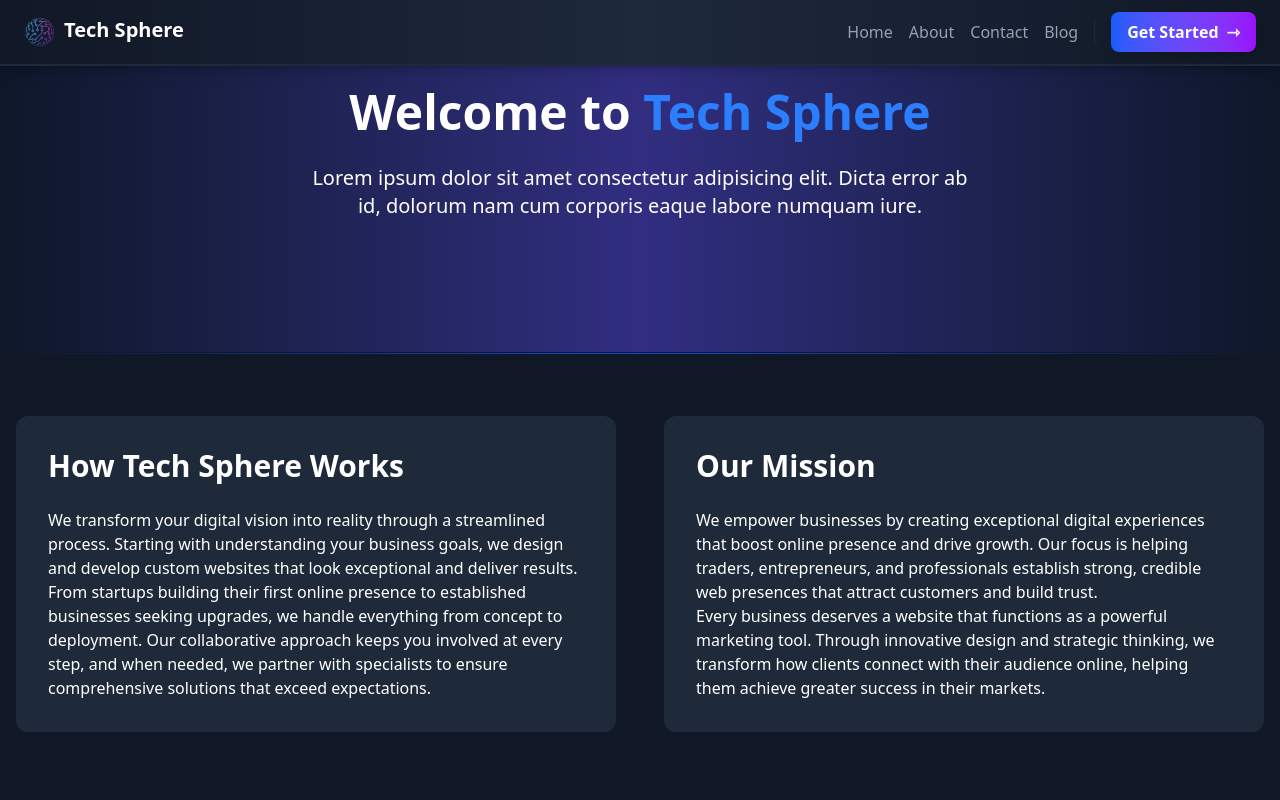
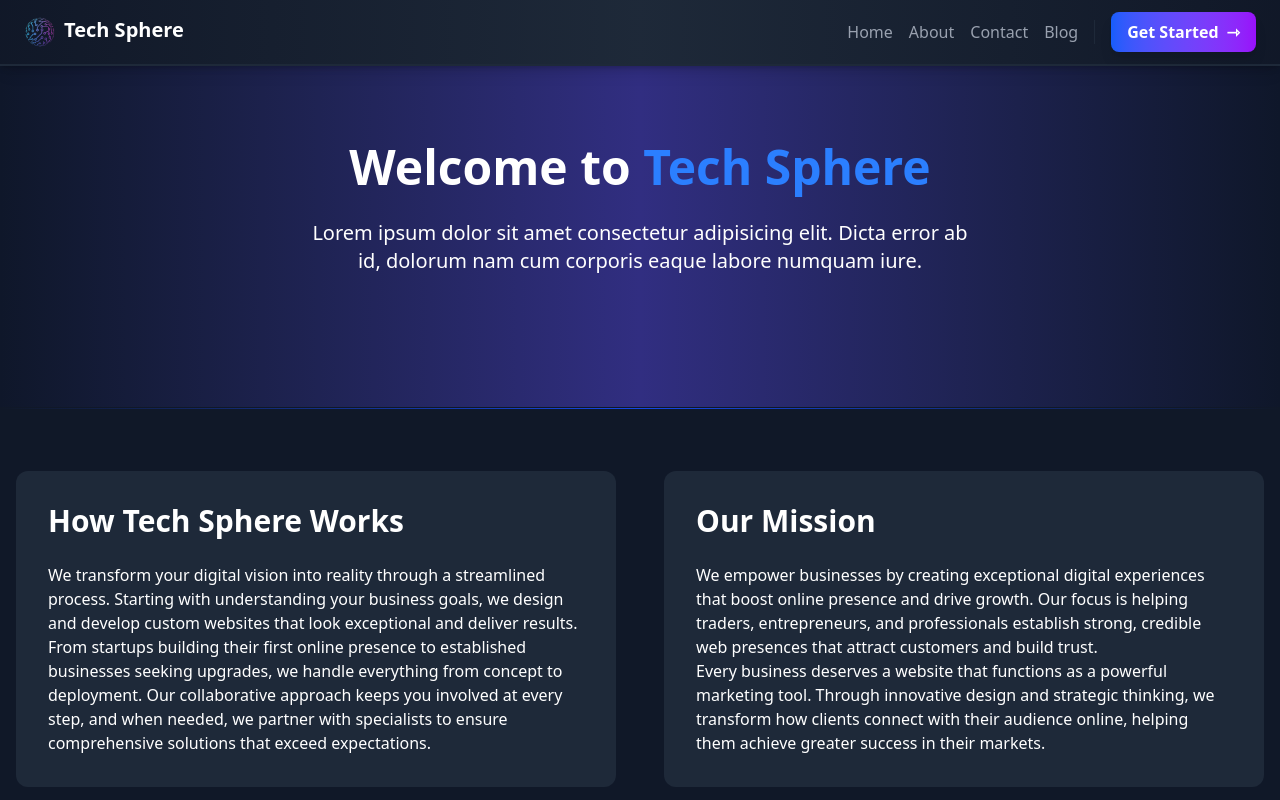
Before and after one commit to cyberdiego33/Tech-Sphere-React, a React (Vite) app: page /about in a window 1280 px wide. Shown: the top 800 px of the page. Built offline with nearby package versions, Linux system fonts and the light colour scheme.

Commit message:
today is a wrap

```diff
--- a/src/components/AboutPage-Components/AboutHero.jsx
+++ b/src/components/AboutPage-Components/AboutHero.jsx
@@ -1,6 +1,6 @@
 const AboutHero = function() {
     return (
-        <section id="hero-section" className="relative bg-gradient-to-r
+        <section id="hero-section" className="relative mt-[55px] bg-gradient-to-r
         from-[#0f172a] via-[#312e81] to-[#0f172a]
     ">
             <div id="hero-conatiner" className="py-20 px-5 md:px-10 relative z-5">
--- a/src/components/contactPage.jsx/ContactHero.jsx
+++ b/src/components/contactPage.jsx/ContactHero.jsx
@@ -1,6 +1,6 @@
 const ContactHero = function() {
     return (
-        <section id="hero-section" className="relative bg-gradient-to-r
+        <section id="hero-section" className="relative mt-[55px] bg-gradient-to-r
         from-[#0f172a] via-[#312e81] to-[#0f172a]
     ">
 
--- a/src/main.jsx
+++ b/src/main.jsx
@@ -4,6 +4,10 @@ import { createRoot } from "react-dom/client";
 import { BrowserRouter } from "react-router-dom";
 import "./index.css";
 import App from "./App.jsx";
+
+// window.addEventListener('load', function() {
+//     window.scrollTo(0, 0);
+// });
 
 createRoot(document.getElementById("root")).render(
   <StrictMode>
```
